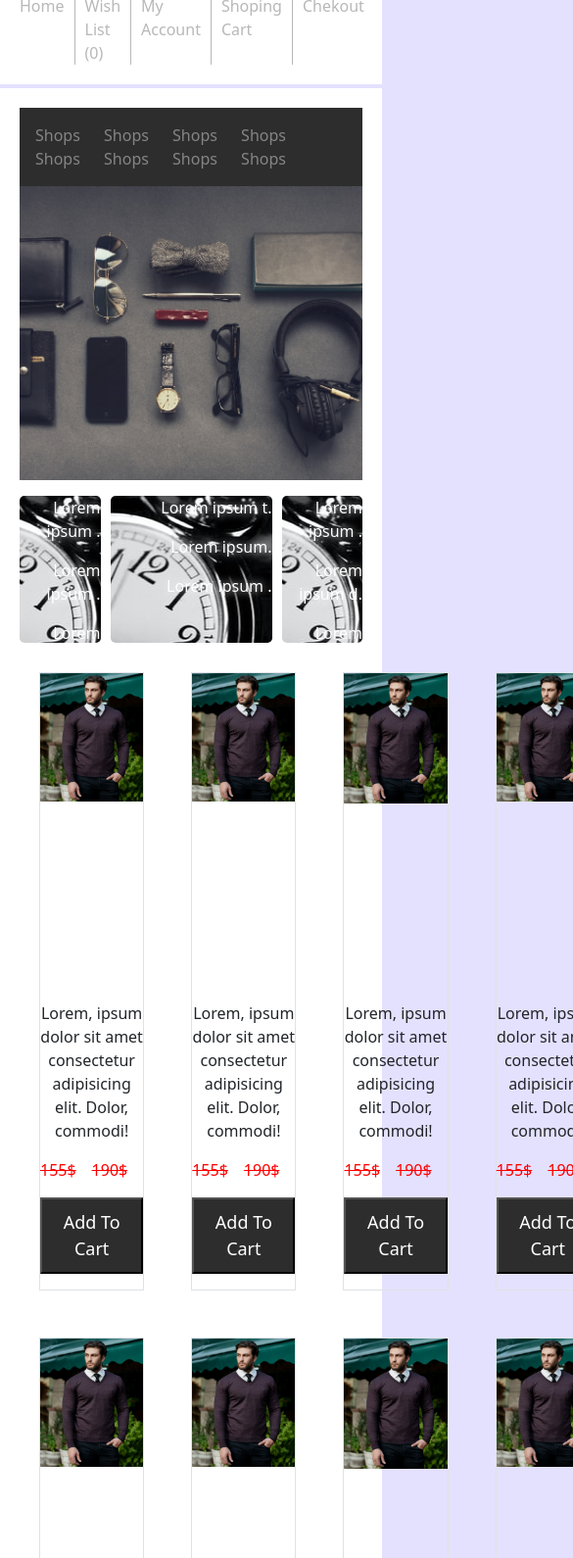
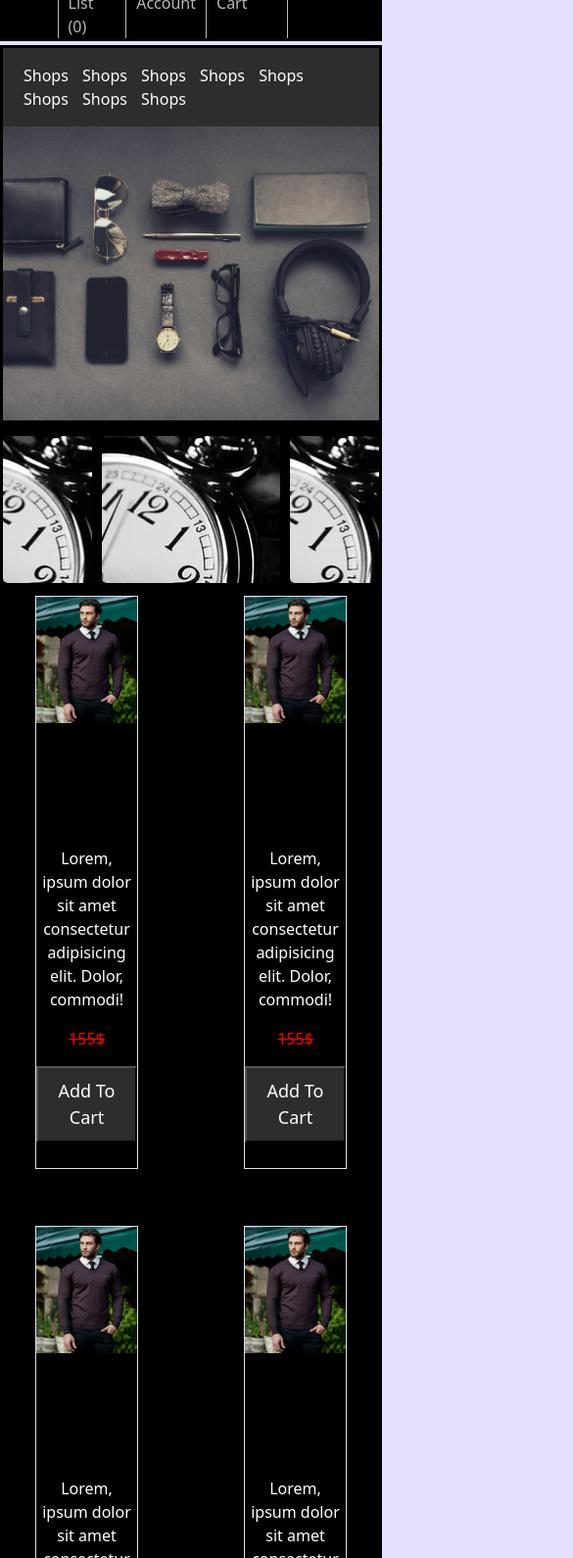
Before and after one commit to TihoH/Web-39HW-Grid, a plain HTML site: page index.html in a window 390 px wide. Shown: the part 74-1664 px from the top of the page at 98% size, 585 px wide, since content can reach past the window. Drawn offline with nearby package versions, Linux system fonts and the light colour scheme.

Commit message:
commit5-HW-13.08.21

```diff
--- a/assets/css/style.css
+++ b/assets/css/style.css
@@ -10,6 +10,7 @@ a{
 
 body{
     background-color: #E4E1FF;
+
 }
 
 .container{
@@ -20,7 +21,6 @@ body{
 
 
 /*Headeer*/
-
 
 
 
@@ -190,3 +190,98 @@ button{
 
 
 /* END footer*/
+
+
+
+
+
+
+
+
+
+
+@media (max-width:724px){
+    .header-main a{
+        margin: 5px;
+        color: white;
+    }
+}
+
+@media (max-width:724px){
+    .logo{
+       color: red;
+
+    }
+}
+
+
+
+@media (max-width:724px){
+    .container{
+        width: 100vw;
+        background-color: black;
+        margin: 0px;
+        padding: 3px;
+
+    }
+}
+
+
+@media (max-width:724px){
+    .cell-text{
+        color: white;
+        margin-top: -80px;
+        padding-bottom: 10px;
+
+    }
+}
+
+@media (max-width:724px){
+    .cellGrid{
+        margin: 10px 30px 0px;
+
+
+
+    }
+}
+
+
+
+@media (max-width:724px){
+    .info a{
+        color: white;
+    }
+}
+
+
+@media (max-width:724px){
+    .grid-container{
+      width: auto;
+      display: grid;
+      grid-template-columns: auto auto;
+      grid-auto-rows: repeat(4,1fr);
+
+    }
+}
+
+
+@media (max-width:724px){
+    .navigation{
+        justify-content: center;
+    }
+}
+
+
+@media (max-width:724px){
+    .cell p{
+        font-size: 14px;
+        display: none;
+    }
+}
+
+
+@media (max-width:724px){
+    .mx-3{
+        display: none;
+    }
+}
--- a/index.html
+++ b/index.html
@@ -7,6 +7,9 @@
     <title>Document</title>
     <link href="https://cdn.jsdelivr.net/npm/bootstrap@5.0.2/dist/css/bootstrap.min.css" rel="stylesheet" integrity="sha384-EVSTQN3/azprG1Anm3QDgpJLIm9Nao0Yz1ztcQTwFspd3yD65VohhpuuCOmLASjC" crossorigin="anonymous">
     <link rel="stylesheet" href="./assets/css/style.css">
+    <meta name="viewport"
+    content="width=device-width,
+    initial-scale=1.0">
 </head>
 <body>
 
@@ -17,7 +20,7 @@
                     Men's<span class="color-logo">Clothes</span>
                 </div>
 
-                <div class="navigation mt-2 d-flex">
+                <div class="navigation mt-2 d-flex ">
                     <a href="#">Home</a>
                     <a href="#">Wish List (0)</a>
                     <a href="#">My Account</a>
@@ -293,14 +296,5 @@
     </div>
 
 
-
-
-
-
-
-
-
-
-
 </body>
 </html>
```
